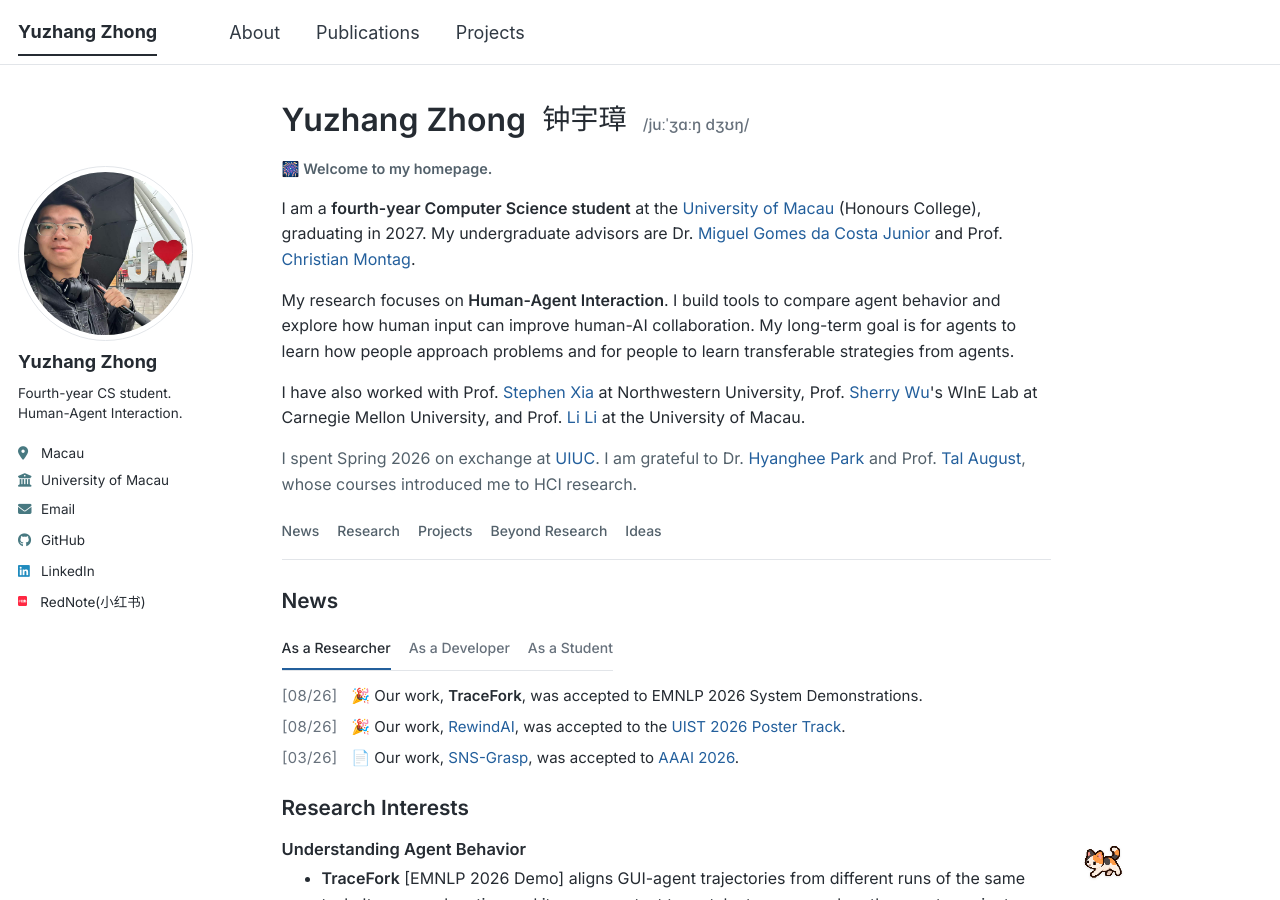
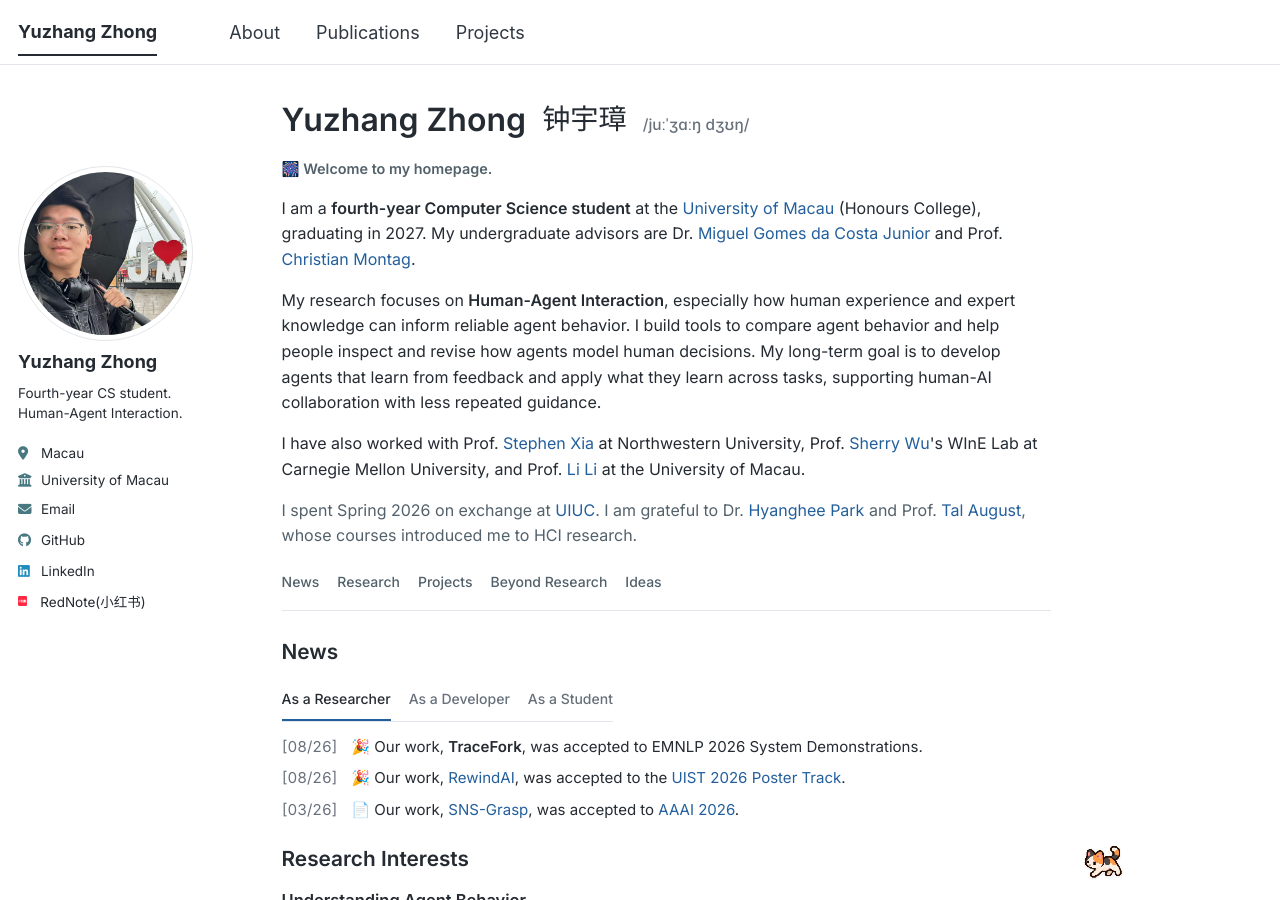
Before and after one commit to yuzhang-zhong/yuzhang-zhong.github.io, a Jekyll site: the page built from _pages/about.md, in a window 1280 px wide and 900 px high. Built offline with Jekyll 4.4.1, drawn with Linux system fonts in a browser that asks for light colours; comment, search, counter and statistics services are not loaded; a style sheet for code colours, icons or effects is not loaded.

Commit message:
Ground research introduction in statement and research presentation

```diff
--- a/_pages/about.md
+++ b/_pages/about.md
@@ -13,7 +13,7 @@ redirect_from:
 <section id="about" class="homepage-welcome" markdown="1">
 <p class="welcome-kicker"><strong>🎆 Welcome to my homepage.</strong></p>
 <p class="welcome-lead">I am a <strong>fourth-year Computer Science student</strong> at the <a href="https://www.um.edu.mo/">University of Macau</a> (Honours College), graduating in 2027. My undergraduate advisors are Dr. <a href="https://www.fst.um.edu.mo/personal/mcosta/">Miguel Gomes da Costa Junior</a> and Prof. <a href="https://christianmontag.de/about_me/">Christian Montag</a>.</p>
-<p>My research focuses on <strong>Human-Agent Interaction</strong>. I build tools to compare agent behavior and explore how human input can improve human-AI collaboration. My long-term goal is for agents to learn how people approach problems and for people to learn transferable strategies from agents.</p>
+<p>My research focuses on <strong>Human-Agent Interaction</strong>, especially how human experience and expert knowledge can inform reliable agent behavior. I build tools to compare agent behavior and help people inspect and revise how agents model human decisions. My long-term goal is to develop agents that learn from feedback and apply what they learn across tasks, supporting human-AI collaboration with less repeated guidance.</p>
 <p>I have also worked with Prof. <a href="https://www.stephenxia.com/">Stephen Xia</a> at Northwestern University, Prof. <a href="https://www.cs.cmu.edu/~sherryw/">Sherry Wu</a>'s WInE Lab at Carnegie Mellon University, and Prof. <a href="https://www.fst.um.edu.mo/personal/llili/">Li Li</a> at the University of Macau.</p>
 <p class="welcome-note">I spent Spring 2026 on exchange at <a href="https://illinois.edu/">UIUC</a>. I am grateful to Dr. <a href="https://risingstars-eecs.mit.edu/participants/hyanghee-park/">Hyanghee Park</a> and Prof. <a href="https://talaugust.github.io/">Tal August</a>, whose courses introduced me to HCI research.</p>
 </section>
```
